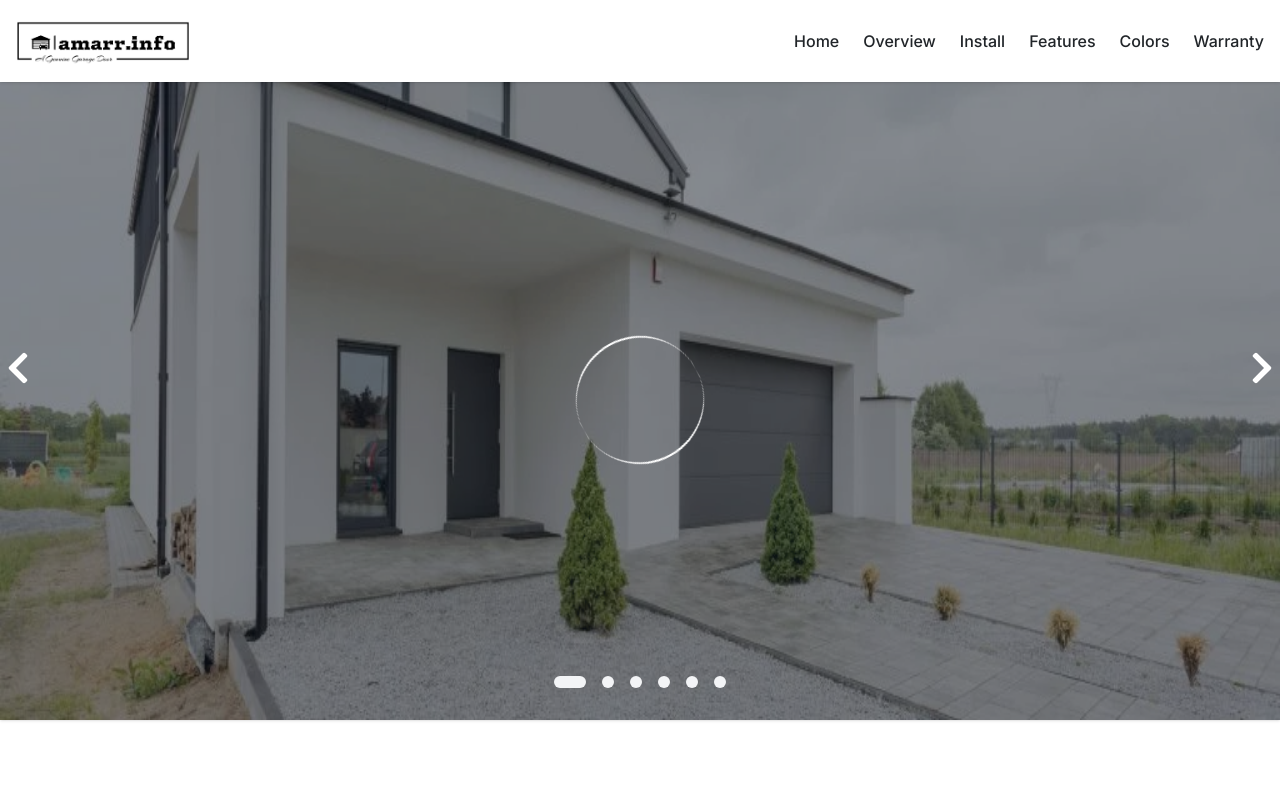
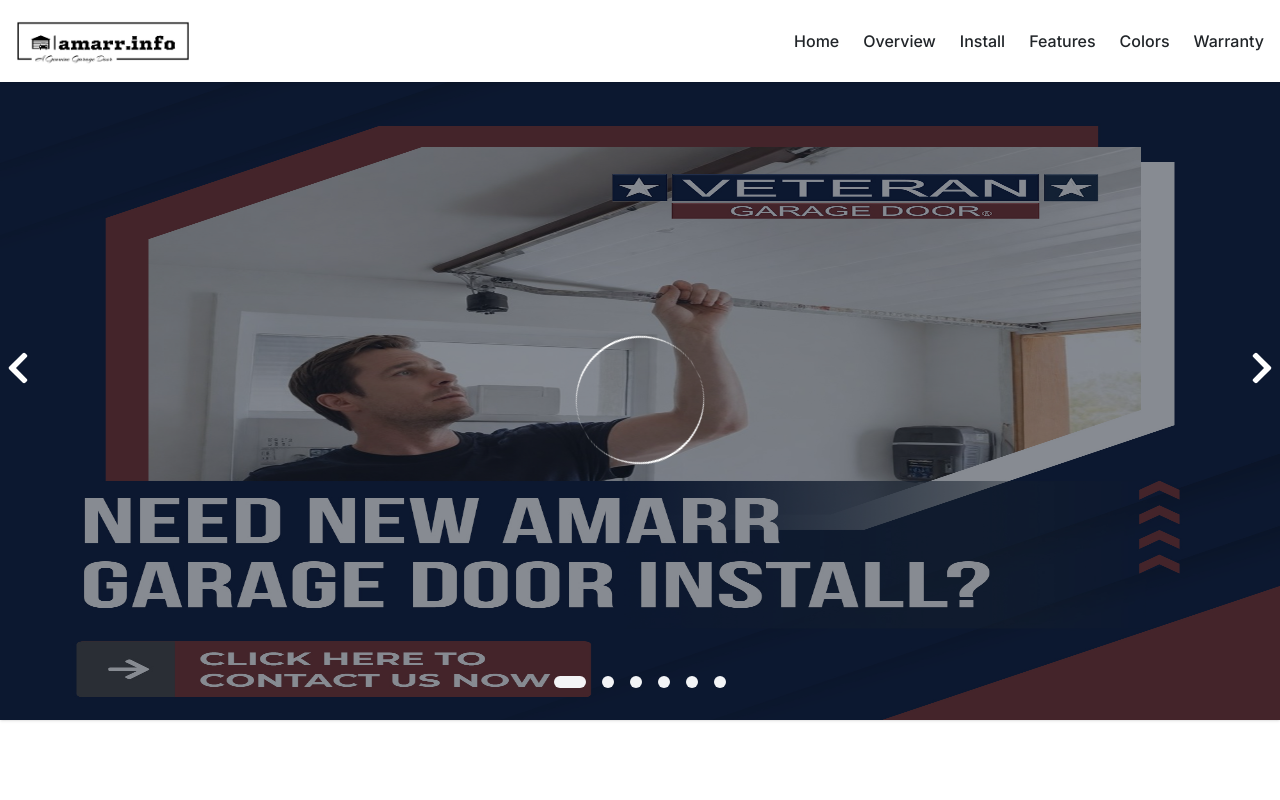
Before and after one commit to amdadul-haque/1-amarr-garage, a Next.js app: page / in a window 1280 px wide. Shown: the top 800 px of the page. Built offline with nearby package versions, Linux system fonts and the light colour scheme.

Commit message:
carousel updated

```diff
--- a/app/components/CarouselSlider.js
+++ b/app/components/CarouselSlider.js
@@ -1,12 +1,13 @@
 'use client'
 import Image from 'next/image';
+import Link from 'next/link';
 import React, { useState } from 'react';
 import { FaChevronLeft, FaChevronRight } from 'react-icons/fa';
 
 const CarouselSlider = () => {
 
   const images = [
-    '/images/slider/1.webp',
+    '/images/slider/install.jpg',
     '/images/slider/2.jpeg',
     '/images/slider/3.jpeg',
     '/images/slider/4.jpg',
@@ -35,23 +36,20 @@
 
   return (
     <div className="relative shadow select-none" id="home">
+      <Link href="https://veterangaragedoor.com/garage-doors/" passHref>
         {loading && (
           <div className="absolute inset-0 flex items-center justify-center bg-gray-900 bg-opacity-50">
             <div className="animate-spin rounded-full h-32 w-32 border-t-2 border-b-2 border-white"></div>
           </div>
         )}
-      {/* <img
-        src={images[currentIndex]}
-        alt={`Slide ${currentIndex + 1}`}
-        className="w-full min-h-[80vh] max-h-[80vh]"
-        onLoad={() => setLoading(false)}
-      /> */}
+
         <Image
           src={images[currentIndex]}
           alt={`Slide ${currentIndex + 1}`}
           width="1000"
           height="800"
           className="w-full h-[300px] sm:h-[500px] md:h-[600px] xl:min-h-[80vh] xl:max-h-[80vh]"
+          // className='w-full max-h-[700px]'
           loading='lazy'
           // onLoad={() => setLoading(false)}
           onLoadingComplete={() => setLoading(false)}
@@ -70,6 +68,7 @@
             />
           ))}
         </div>
+      </Link>
     </div>
   );
 };
```
Also changed, not shown: public/images/slider/1.webp (deleted), public/images/slider/install.jpg (added). Lines whose indentation alone changed are shown as unchanged.
